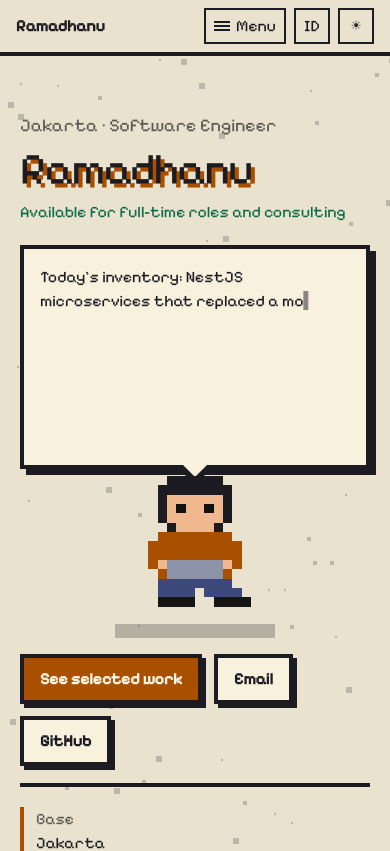
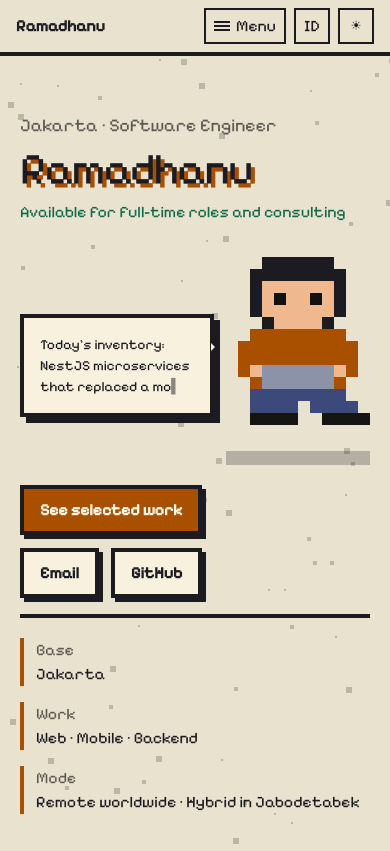
Before and after one commit to RZID/RZID, a React (Vite) app: page /#home in a window 390 px wide. Shown: the top 851 px of the page. Built offline with nearby package versions, Linux system fonts and the light colour scheme.

Commit message:
feat: rework hero layout with side-by-side mobile bubble

```diff
--- a/src/app/app.tsx
+++ b/src/app/app.tsx
@@ -1,14 +1,3 @@
-import { useCallback, useState } from 'react'
-import { BootScreen, shouldSkipBoot } from '@/features/boot'
 import { Site } from '@/app/site'
 
-export const App = () => {
-  const [booted, setBooted] = useState(shouldSkipBoot)
-  const finishBoot = useCallback(() => setBooted(true), [])
-
-  if (!booted) {
-    return <BootScreen onDone={finishBoot} />
-  }
-
-  return <Site />
-}
+export const App = () => <Site />
--- a/src/components/layout/footer.tsx
+++ b/src/components/layout/footer.tsx
@@ -8,10 +8,7 @@ export const Footer = () => {
   return (
     <footer className="px-5 pb-10 text-center text-meta text-muted">
       <small>
-        © {ui.copyrightYear} {profile.name}. {t(ui.footerHint)}{' '}
-        <a href="?intro=1" className="underline">
-          {t(ui.playIntro)}
-        </a>
+        © {ui.copyrightYear} {profile.name}. {t(ui.footerHint)}
       </small>
     </footer>
   )
--- a/src/content/site.ts
+++ b/src/content/site.ts
@@ -137,16 +137,11 @@ export const ui: UiText = {
   indonesianShort: { id: 'ID', en: 'ID' },
   dialogueSkip: { id: 'Lewati dialog', en: 'Skip dialogue' },
   replayDialogue: { id: 'Ulangi dialog', en: 'Replay dialogue' },
-  playIntro: { id: 'Putar intro', en: 'Play intro' },
   copyrightYear: '2026',
   footerHint: {
     id: 'Alt+1 sampai Alt+5 untuk pindah menu.',
     en: 'Alt+1 to Alt+5 to jump between sections.',
   },
-  bootDialogLabel: { id: 'Layar mulai', en: 'Start screen' },
-  bootTitle: { id: 'Ramadhanu\nQuest', en: 'Ramadhanu\nQuest' },
-  pressStart: { id: 'Press start', en: 'Press start' },
-  bootEnterHint: { id: 'atau tekan Enter', en: 'or press Enter' },
   avatarLabel: {
     id: 'Avatar pixel Ramadhanu',
     en: 'Pixel avatar of Ramadhanu',
--- a/src/features/boot/boot-screen.tsx
+++ /dev/null
@@ -1,74 +0,0 @@
-import { useCallback, useEffect, useRef, useState } from 'react'
-import { ui } from '@/content/site'
-import { useReducedMotion } from '@/hooks/use-reduced-motion'
-import { cn } from '@/lib/cn'
-import { useT } from '@/lib/locale'
-import { markBootDone } from './boot-state'
-
-type BootScreenProps = {
-  onDone: () => void
-}
-
-export const BootScreen = ({ onDone }: BootScreenProps) => {
-  const [closing, setClosing] = useState(false)
-  const buttonRef = useRef<HTMLButtonElement>(null)
-  const t = useT()
-  const reduced = useReducedMotion()
-
-  const start = useCallback(() => {
-    if (closing) {
-      return
-    }
-
-    markBootDone()
-    setClosing(true)
-    window.setTimeout(onDone, 700)
-  }, [closing, onDone])
-
-  useEffect(() => {
-    if (reduced) {
-      onDone()
-      return
-    }
-
-    buttonRef.current?.focus()
-
-    const onKeyDown = (event: KeyboardEvent) => {
-      if (event.key === 'Enter') {
-        start()
-      }
-    }
-
-    window.addEventListener('keydown', onKeyDown)
-
-    return () => window.removeEventListener('keydown', onKeyDown)
-  }, [onDone, reduced, start])
-
-  return (
-    <dialog
-      open
-      aria-label={t(ui.bootDialogLabel)}
-      className={cn(
-        'fixed inset-0 z-100 m-0 grid h-screen max-h-none w-screen max-w-none place-content-center justify-items-center gap-5 border-0 bg-[#0b0d14] p-0 px-5 text-center text-[#ece8d8]',
-        'transition-[clip-path] duration-(--motion-slower) ease-steps-5',
-        closing ? '[clip-path:inset(0_0_100%_0)]' : '[clip-path:inset(0)]',
-      )}
-    >
-      <p className="font-pixel text-boot leading-none whitespace-pre-line [text-shadow:4px_4px_0_#ffc83d]">
-        {t(ui.bootTitle)}
-      </p>
-      <div className="h-6 w-[min(320px,70vw)] border-4 border-[#ece8d8] p-0.5" aria-hidden="true">
-        <div className="h-full origin-left animate-load bg-[#4be3a6]" />
-      </div>
-      <button
-        ref={buttonRef}
-        type="button"
-        onClick={start}
-        className="cursor-pointer border-4 border-[#ece8d8] bg-[#ffc83d] px-5 py-2 font-pixel text-lead font-bold text-[#0b0d14]"
-      >
-        {t(ui.pressStart)}
-      </button>
-      <p className="text-meta text-[#a9a79a]">{t(ui.bootEnterHint)}</p>
-    </dialog>
-  )
-}
--- a/src/features/boot/boot-state.ts
+++ /dev/null
@@ -1,23 +0,0 @@
-const storageKey = 'rzid.boot'
-
-export const shouldSkipBoot = () => {
-  const requested = new URLSearchParams(window.location.search).get('intro') === '1'
-
-  if (!requested || window.matchMedia('(prefers-reduced-motion: reduce)').matches) {
-    return true
-  }
-
-  try {
-    return window.sessionStorage.getItem(storageKey) === 'done'
-  } catch {
-    return false
-  }
-}
-
-export const markBootDone = () => {
-  try {
-    window.sessionStorage.setItem(storageKey, 'done')
-  } catch {
-    // Storage can be unavailable; the boot gate still closes.
-  }
-}
--- a/src/features/boot/index.ts
+++ /dev/null
@@ -1,2 +0,0 @@
-export { BootScreen } from './boot-screen'
-export { shouldSkipBoot } from './boot-state'
--- a/src/features/hero/hero-section.tsx
+++ b/src/features/hero/hero-section.tsx
@@ -35,17 +35,13 @@ const ChatDialogue = ({ sentences, instant }: ChatDialogueProps) => {
   }, [done])
 
   return (
-    <Box className="relative h-68 px-4 py-4 text-label min-[360px]:h-56 sm:h-40 sm:text-lead lg:h-40">
-      <span aria-hidden className="chat-tail chat-tail-down sm:hidden" />
-      <span aria-hidden className="chat-tail chat-tail-down-inner sm:hidden" />
-      <span aria-hidden className="chat-tail chat-tail-right hidden sm:block" />
-      <span aria-hidden className="chat-tail chat-tail-right-inner hidden sm:block" />
-      <div className="h-full overflow-hidden">
-        <p aria-hidden="true" className="m-0">
+    <Box className="relative min-h-24 shrink-0 px-4 py-4 text-meta sm:text-lead">
+      <span aria-hidden className="chat-tail chat-tail-right" />
+      <span aria-hidden className="chat-tail chat-tail-right-inner" />
+      <p aria-hidden="true" className="m-0 break-words whitespace-pre-wrap">
         {text}
         {done ? null : <span className="animate-blink">▌</span>}
       </p>
-      </div>
       <button
         type="button"
         onClick={finish}
@@ -70,6 +66,12 @@ export const HeroSection = () => {
   const locale = useLocale()
   const t = useT()
   const sentences = useMemo(() => hero.sentences.map((item) => item[locale]), [locale])
+  const slotClass = cn(
+    locale === 'id'
+      ? 'h-60 min-[360px]:h-52 min-[375px]:h-48'
+      : 'h-68 min-[360px]:h-56 min-[375px]:h-52',
+    'sm:h-40',
+  )
   const reduced = useReducedMotion()
   const [jump, setJump] = useState(0)
 
@@ -82,28 +84,34 @@ export const HeroSection = () => {
   return (
     <Section
       id="home"
-      className="grid grid-cols-1 gap-x-8 gap-y-4 lg:grid-cols-[1.25fr_0.75fr] lg:items-center lg:gap-y-6"
+      className="grid grid-cols-[1fr_auto] gap-x-3 gap-y-4 lg:grid-cols-[1.25fr_0.75fr] lg:items-center lg:gap-x-8 lg:gap-y-6"
     >
-      <Reveal className="lg:col-start-1 lg:row-start-1">
+      <div className="contents lg:col-start-1 lg:row-start-1 lg:flex lg:flex-col">
+        <Reveal className="col-span-full">
           <p className="m-0 font-pixel text-lead text-muted">
             {t(profile.location)} · {t(profile.role)}
           </p>
           <h1 className="my-2 font-pixel text-hero leading-none text-shadow-hard">{hero.name}</h1>
           <p className="mt-2 mb-5 font-pixel text-mint">{t(sections.contact.availability)}</p>
-
-        <ChatDialogue key={`${locale}-${reduced}`} sentences={sentences} instant={reduced} />
           <p className="sr-only">{t(profile.summary)}</p>
         </Reveal>
 
-      <Reveal className="grid place-items-center lg:col-start-2 lg:row-span-2 lg:row-start-1">
+        <Reveal className="col-start-1 row-start-2">
+          <div className={cn('flex flex-col justify-center', slotClass)}>
+            <ChatDialogue key={`${locale}-${reduced}`} sentences={sentences} instant={reduced} />
+          </div>
+        </Reveal>
+      </div>
+
+      <Reveal className="col-start-2 row-start-2 grid place-items-center lg:col-start-2 lg:row-span-2 lg:row-start-1">
         <button type="button" onClick={jumpAvatar} aria-label={t(ui.avatarAction)}>
           <div key={jump} className={jump > 0 ? 'animate-jump' : undefined}>
             <span className="avatar-talk block">
-              <PixelAvatar className="w-28 animate-bob sm:w-[min(210px,52vw)]" />
+              <PixelAvatar className="w-36 animate-bob sm:w-[min(210px,52vw)]" />
             </span>
           </div>
         </button>
-        <div aria-hidden className="mt-2 h-3.5 w-40 bg-ink/25" />
+        <div aria-hidden className="mt-2 h-3.5 w-36 bg-ink/25 sm:w-40" />
       </Reveal>
 
       <Reveal className="flex flex-wrap gap-3 lg:col-start-1 lg:row-start-2">
--- a/src/styles/index.css
+++ b/src/styles/index.css
@@ -56,7 +56,6 @@
   --text-title: 1.25rem;
   --text-rank: 1.875rem;
   --text-hero: clamp(2.75rem, 9vw, 5.75rem);
-  --text-boot: clamp(2rem, 8vw, 4rem);
   --text-section: clamp(1.625rem, 4vw, 2.25rem);
   --text-meta--line-height: 1.5;
   --text-label--line-height: 1.5;
@@ -71,7 +70,6 @@
   --ease-steps-3: steps(3);
   --ease-steps-5: steps(5);
   --animate-bob: bob 1s steps(2) infinite;
-  --animate-load: load 1.4s steps(14) forwards;
   --animate-blink: blink 1s steps(2) infinite;
   --animate-jump: jump 0.32s steps(2) 1;
 }
@@ -89,22 +87,6 @@
   pointer-events: none;
 }
 
-.chat-tail-down {
-  bottom: -1.25rem;
-  left: calc(50% - 1.25rem);
-  border-top: 1.25rem solid var(--ink);
-  border-right: 1.25rem solid transparent;
-  border-left: 1.25rem solid transparent;
-}
-
-.chat-tail-down-inner {
-  bottom: -0.75rem;
-  left: calc(50% - 0.75rem);
-  border-top: 0.75rem solid var(--panel);
-  border-right: 0.75rem solid transparent;
-  border-left: 0.75rem solid transparent;
-}
-
 .chat-tail-right {
   top: calc(32% - 1.25rem);
   right: -1.25rem;
@@ -119,6 +101,24 @@
   border-top: 0.75rem solid transparent;
   border-bottom: 0.75rem solid transparent;
   border-left: 0.75rem solid var(--panel);
+}
+
+@media (max-width: 639px) {
+  .chat-tail-right {
+    top: calc(32% - 0.5rem);
+    right: -0.5rem;
+    border-top-width: 0.5rem;
+    border-bottom-width: 0.5rem;
+    border-left-width: 0.5rem;
+  }
+
+  .chat-tail-right-inner {
+    top: calc(32% - 0.3rem);
+    right: -0.3rem;
+    border-top-width: 0.3rem;
+    border-bottom-width: 0.3rem;
+    border-left-width: 0.3rem;
+  }
 }
 
 @supports (animation-timeline: scroll()) {
@@ -352,15 +352,6 @@
   }
 }
 
-@keyframes load {
-  from {
-    transform: scaleX(0);
-  }
-  to {
-    transform: scaleX(1);
-  }
-}
-
 @layer base {
   html {
     scroll-behavior: smooth;
--- a/src/types/content.ts
+++ b/src/types/content.ts
@@ -85,13 +85,8 @@ export type UiText = {
   indonesianShort: Localized
   dialogueSkip: Localized
   replayDialogue: Localized
-  playIntro: Localized
   copyrightYear: string
   footerHint: Localized
-  bootDialogLabel: Localized
-  bootTitle: Localized
-  pressStart: Localized
-  bootEnterHint: Localized
   avatarLabel: Localized
   avatarAction: Localized
 }
```
Also changed, not shown: 4 other files (tests, documents, lock files or other folders). Lines whose indentation alone changed are shown as unchanged.
